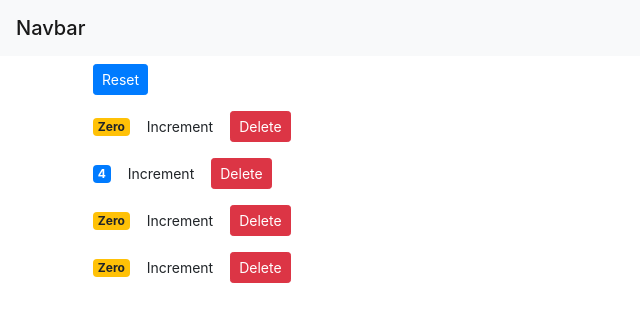
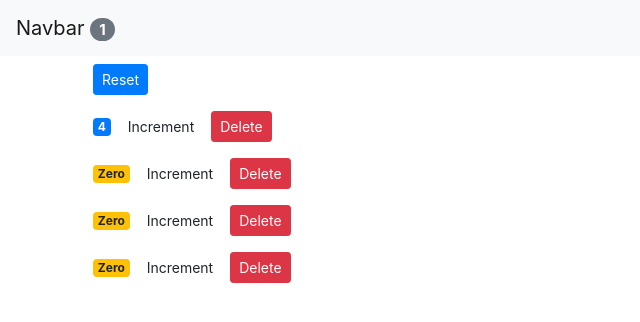
Before and after one commit to chenyongping001/counter-app, a React (Create React App) app: page / in a window 1280 px wide. Shown: the top 322 px of the page, without its empty margins (0-640 px from the left). Built offline with nearby package versions, Linux system fonts and the light colour scheme.

Commit message:
lifting the state up

```diff
--- a/src/App.js
+++ b/src/App.js
@@ -1,17 +1,51 @@
-import React from 'react';
-import './App.css';
-import Navbar from './components/navbar';
-import Counters from './components/counters';
+import React, { Component } from "react";
+import "./App.css";
+import Navbar from "./components/navbar";
+import Counters from "./components/counters";
 
-function App() {
+class App extends Component {
+  state = {
+    counters: [
+      { id: 1, value: 4 },
+      { id: 2, value: 0 },
+      { id: 3, value: 0 },
+      { id: 4, value: 0 },
+    ],
+  };
+  handleDelete = (counter) => {
+    const counters = this.state.counters.filter((c) => c.id !== counter.id);
+    this.setState({ counters });
+  };
+  handleIncrement = (counter) => {
+    const counters = [...this.state.counters];
+    const index = counters.indexOf(counter);
+    counters[index].value++;
+    this.setState({ counters });
+  };
+  handleReset = () => {
+    const counters = this.state.counters.map((c) => {
+      c.value = 0;
+      return c;
+    });
+    this.setState({ counters });
+  };
+
+  render() {
     return (
       <React.Fragment>
-      <Navbar />
+        <Navbar
+          totalCounters={this.state.counters.filter((c) => c.value > 0).length}
+        />
         <main className="container">
-        <Counters />
+          <Counters
+            counters={this.state.counters}
+            onIncrement={this.handleIncrement}
+            onReset={this.handleReset}
+            onDelete={this.handleDelete}
+          />
         </main>
       </React.Fragment>
     );
   }
-
+}
 export default App;
--- a/src/components/counters.jsx
+++ b/src/components/counters.jsx
@@ -1,48 +1,21 @@
 import React, { Component } from "react";
 import Counter from "./counter";
 class Counters extends Component {
-  state = {
-    counters: [
-      { id: 1, value: 0 },
-      { id: 2, value: 4 },
-      { id: 3, value: 0 },
-      { id: 4, value: 0 },
-    ],
-  };
-
-  handleDelete = (counter) => {
-    const counters = this.state.counters.filter((c) => c.id !== counter.id);
-    this.setState({ counters });
-  };
-  handleIncrement = (counter) => {
-    const counters = [...this.state.counters];
-    const index = counters.indexOf(counter);
-    counters[index].value++;
-    this.setState({ counters });
-  };
-  handleReset = () => {
-    const counters = this.state.counters.map((c) => {
-      c.value = 0;
-      return c;
-    });
-    this.setState({ counters });
-  };
-
   render() {
     return (
       <div>
         <button
-          onClick={this.handleReset}
+          onClick={this.props.onReset}
           className="btn btn-primary btn-sm m-2"
         >
           Reset
         </button>
-        {this.state.counters.map((counter) => (
+        {this.props.counters.map((counter) => (
           <Counter
             key={counter.id}
             counter={counter}
-            onDelete={this.handleDelete}
-            onIncrement={this.handleIncrement}
+            onDelete={this.props.onDelete}
+            onIncrement={this.props.onIncrement}
           />
         ))}
       </div>
--- a/src/components/navbar.jsx
+++ b/src/components/navbar.jsx
@@ -4,7 +4,12 @@
   render() {
     return (
       <nav className="navbar navbar-light bg-light">
-        <span className="navbar-brand mb-0 h1">Navbar</span>
+        <a className="navbar-brand" href="#">
+          Navbar{" "}
+          <span className="badge badge-pill badge-secondary">
+            {this.props.totalCounters}
+          </span>
+        </a>
       </nav>
     );
   }
```
Lines whose indentation alone changed are shown as unchanged.
